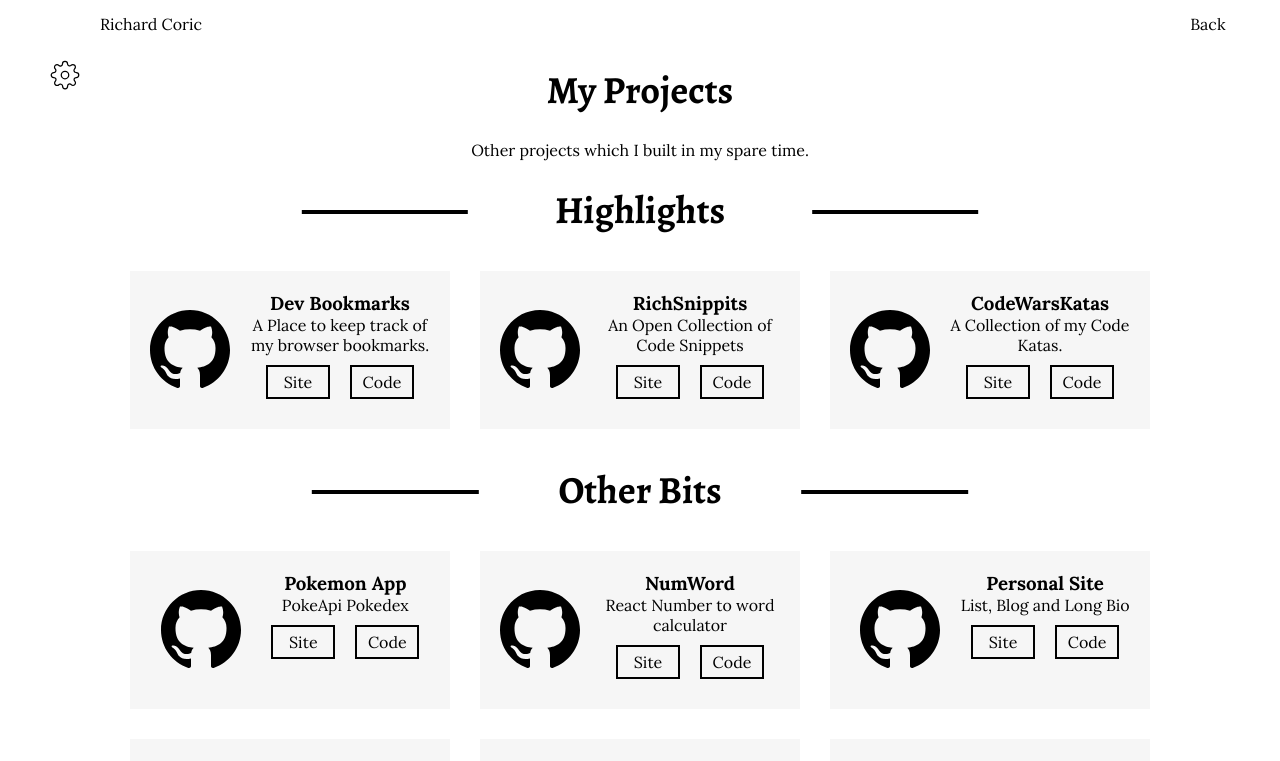
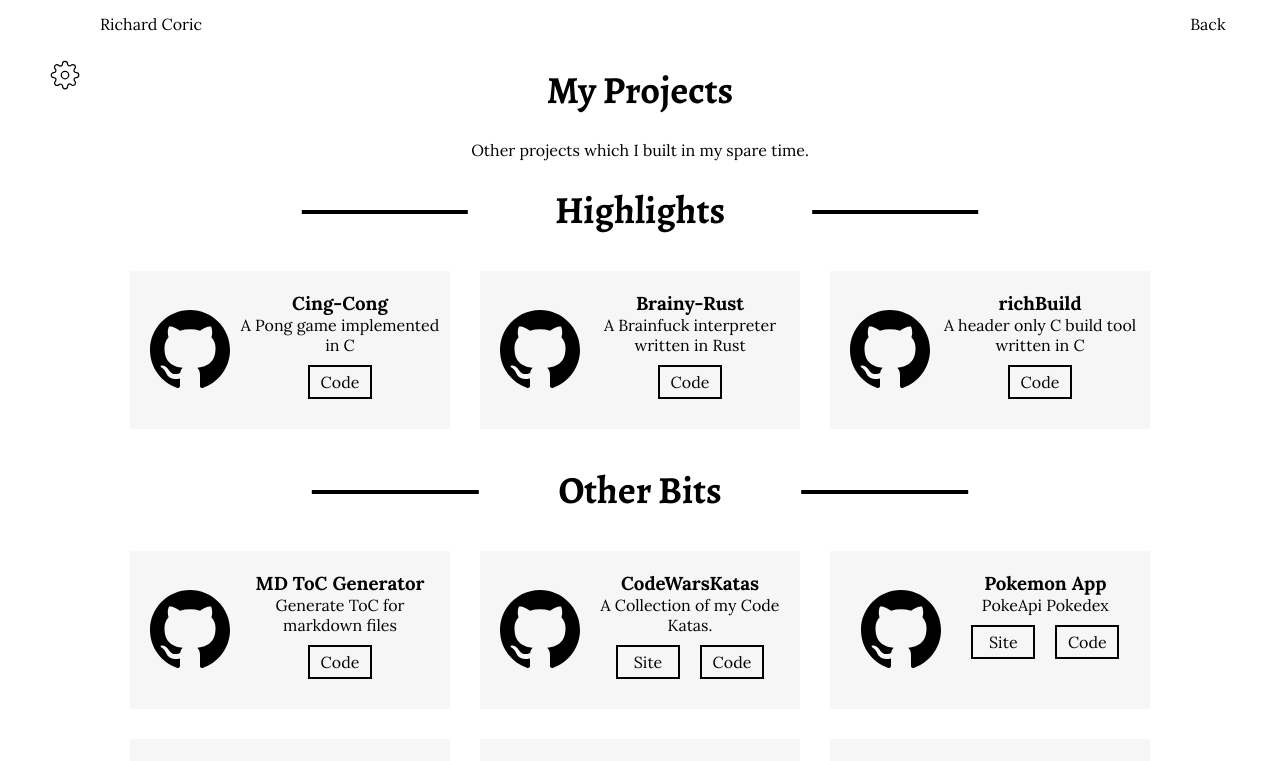
Before and after one commit to MeRichard123/Portfolio, a Next.js app: page /projects in a window 1280 px wide. Shown: the top 761 px of the page. Built offline with nearby package versions, Linux system fonts and the light colour scheme.

Commit message:
project update

```diff
--- a/pages/projects/index.tsx
+++ b/pages/projects/index.tsx
@@ -49,6 +49,19 @@ const StyledHighLightTitle = styled.h2`
 
 const cardData = [
   {
+    title: 'MD ToC Generator',
+    desc: 'Generate ToC for markdown files',
+    code: 'https://github.com/MeRichard123/md-contents-generator',
+    hasSite: false,
+  },
+  {
+    title: 'CodeWarsKatas',
+    desc: 'A Collection of my Code Katas.',
+    site: 'https://richardscodekatas.surge.sh/',
+    code: 'https://github.com/MeRichard123/CodeWars-CodeKatas-Collection',
+    hasSite: true,
+  },
+  {
     title: 'Pokemon App',
     desc: 'PokeApi Pokedex',
     code: 'https://github.com/merichard123/pokemon-app/',
@@ -73,13 +86,6 @@ const cardData = [
     desc: 'Typewriter Terminal',
     site: 'https://merichard123.github.io/AboutMe-Terminal/',
     code: 'https://github.com/merichard123/AboutMe-Terminal/',
-    hasSite: true,
-  },
-  {
-    title: 'Productivity Dashboard',
-    desc: 'Student dashboard app.',
-    site: 'https://merichard123.github.io/Dashboard',
-    code: 'https://github.com/merichard123/Dashboard/',
     hasSite: true,
   },
   {
@@ -122,24 +128,21 @@ const cardData = [
 
 const HightLightData = [
   {
-    title: 'Dev Bookmarks',
-    desc: 'A Place to keep track of my browser bookmarks.',
-    site: 'https://devbookmarks.surge.sh/',
-    code: 'https://github.com/MeRichard123/dev-bookmarks',
-    hasSite: true,
+    title: 'Cing-Cong',
+    desc: 'A Pong game implemented in C',
+    code: 'https://github.com/MeRichard123/cing-cong',
+    hasSite: false,
   },
   {
-    title: 'RichSnippits',
-    desc: 'An Open Collection of Code Snippets',
-    site: 'https://richsnippits.surge.sh/',
-    code: 'https://github.com/MeRichard123/RichSnippits',
-    hasSite: true,
+    title: 'Brainy-Rust',
+    desc: 'A Brainfuck interpreter written in Rust',
+    code: 'https://github.com/MeRichard123/brainy-rust',
+    hasSite: false,
   }, {
-    title: 'CodeWarsKatas',
-    desc: 'A Collection of my Code Katas.',
-    site: 'https://richardscodekatas.surge.sh/',
-    code: 'https://github.com/MeRichard123/CodeWars-CodeKatas-Collection',
-    hasSite: true,
+    title: 'richBuild',
+    desc: 'A header only C build tool written in C',
+    code: 'https://github.com/RichTools/richbuild',
+    hasSite: false,
   },
 ];
 
```
